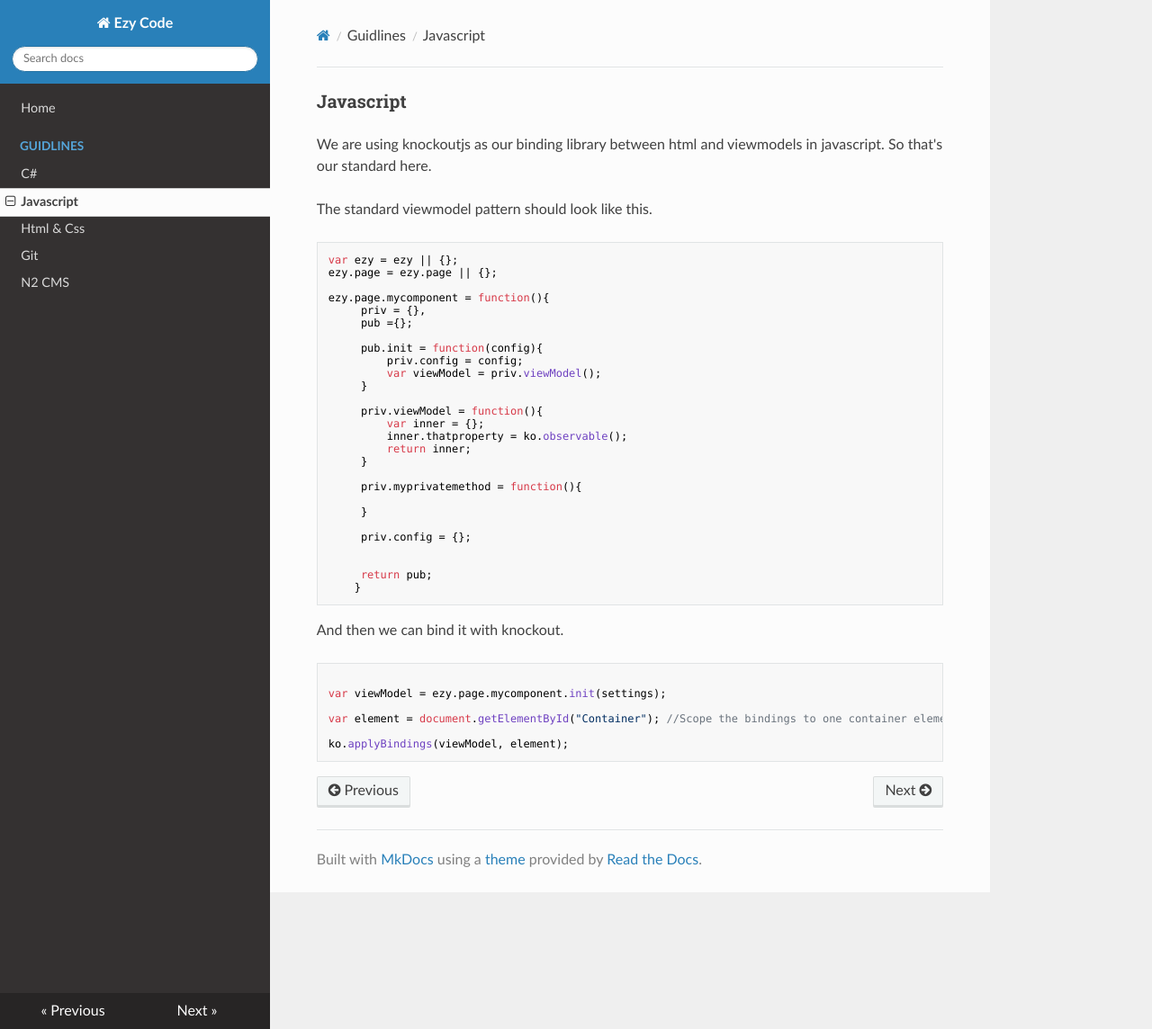
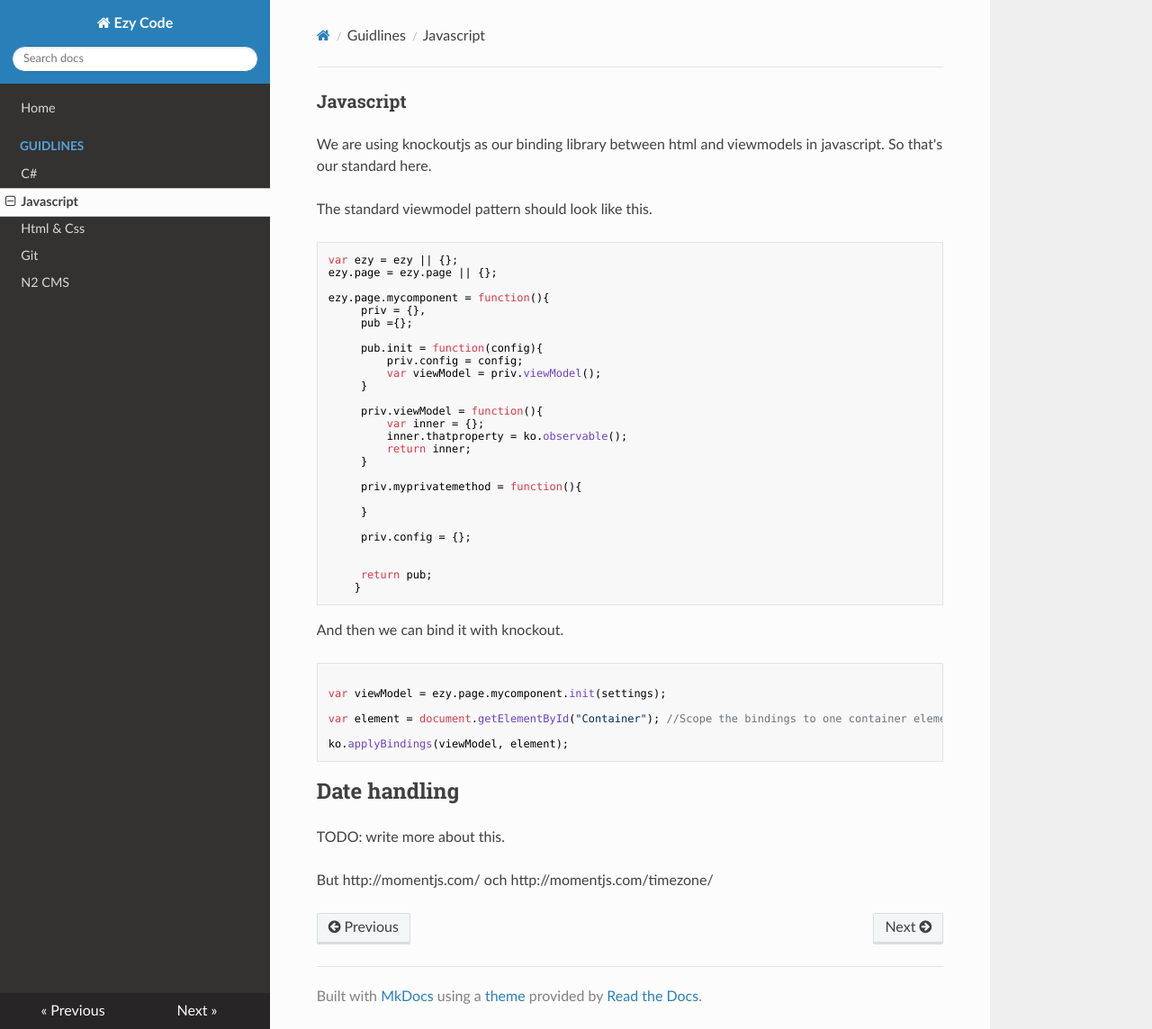
Before and after one commit to EzyWebwerkstaden/Docs, an MkDocs documentation site: the page built from docs/guidlines/javascript.md, in a window 1280 px wide and 1144 px high. Shown: the whole window at 90% size. Built offline with MkDocs 1.6.1, drawn with Linux system fonts in a browser that asks for light colours; nearby versions of some CDN libraries; old or Windows-style settings are respelled for this version of MkDocs.

Commit message:
la till header för datumhantering i javascript

````diff
--- a/docs/guidlines/javascript.md
+++ b/docs/guidlines/javascript.md
@@ -45,3 +45,8 @@ var element = document.getElementById("Container"); //Scope the bindings to one
 
 ko.applyBindings(viewModel, element);
 ```
+
+## Date handling
+TODO: write more about this.
+
+But http://momentjs.com/ och http://momentjs.com/timezone/
````
